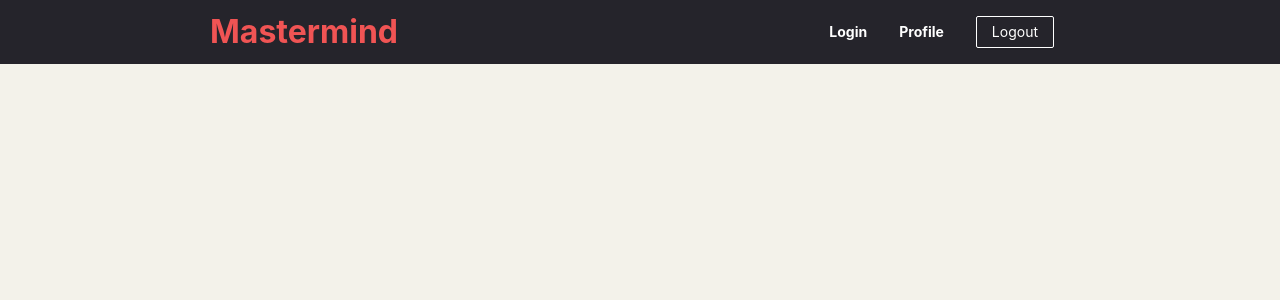
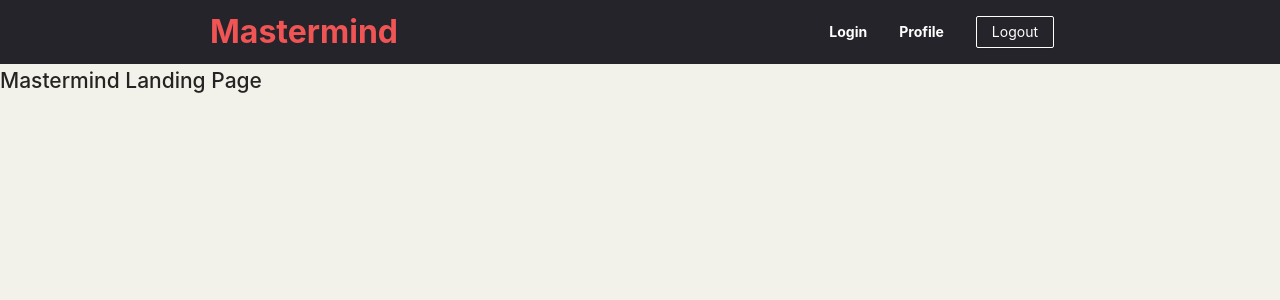
Before and after one commit to xprmnts/mastermind-evolved, a Next.js app: page / in a window 1280 px wide. Shown: the top 300 px of the page. Built offline with nearby package versions, Linux system fonts and the light colour scheme.

Commit message:
fixed global background styling by overriding ant layout styling

```diff
--- a/pages/index.js
+++ b/pages/index.js
@@ -5,6 +5,9 @@ export default function Home() {
     return (
         <Layout className='layout'>
             <MainHeader />
+            <main>
+                <h1>Mastermind Landing Page</h1>
+            </main>
         </Layout>
     );
 }
--- a/styles/globals.css
+++ b/styles/globals.css
@@ -17,3 +17,7 @@ a {
 * {
     box-sizing: border-box;
 }
+
+.ant-layout {
+    background: var(--backgroundColor);
+}
```
